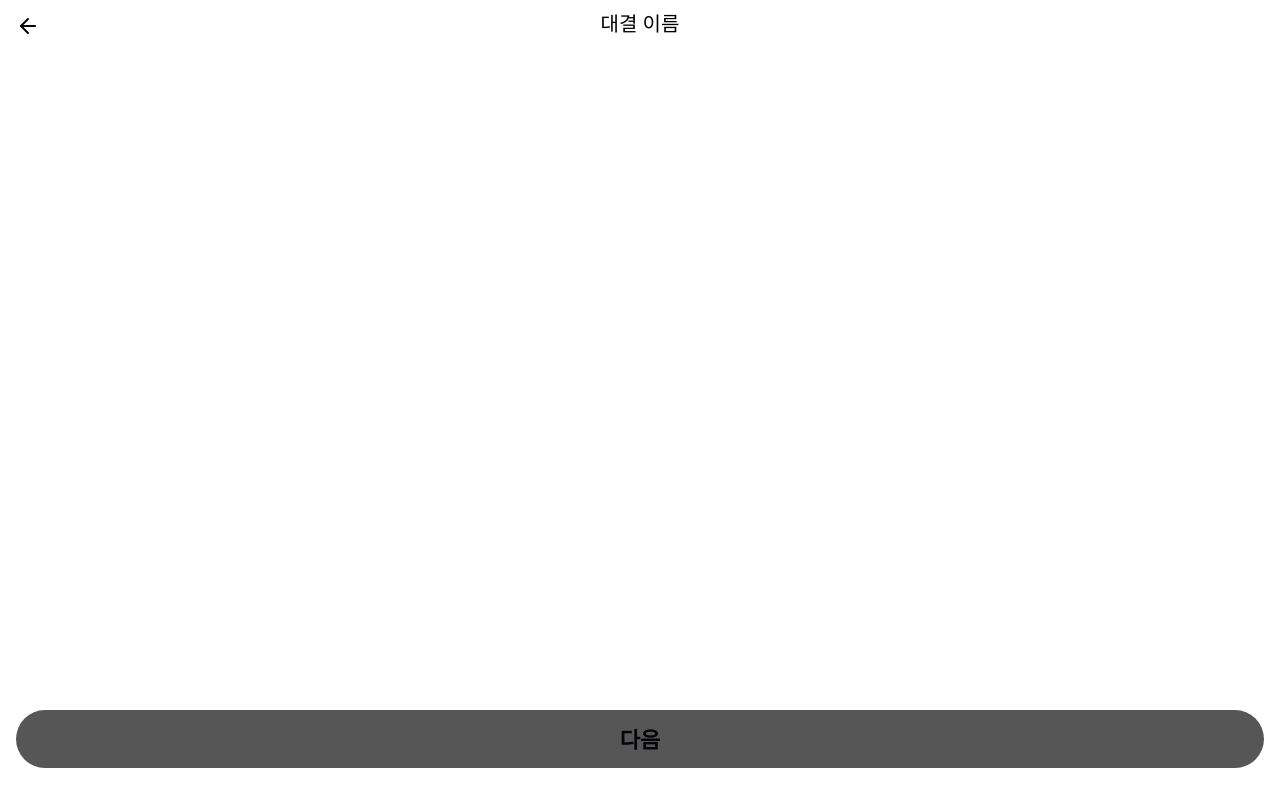
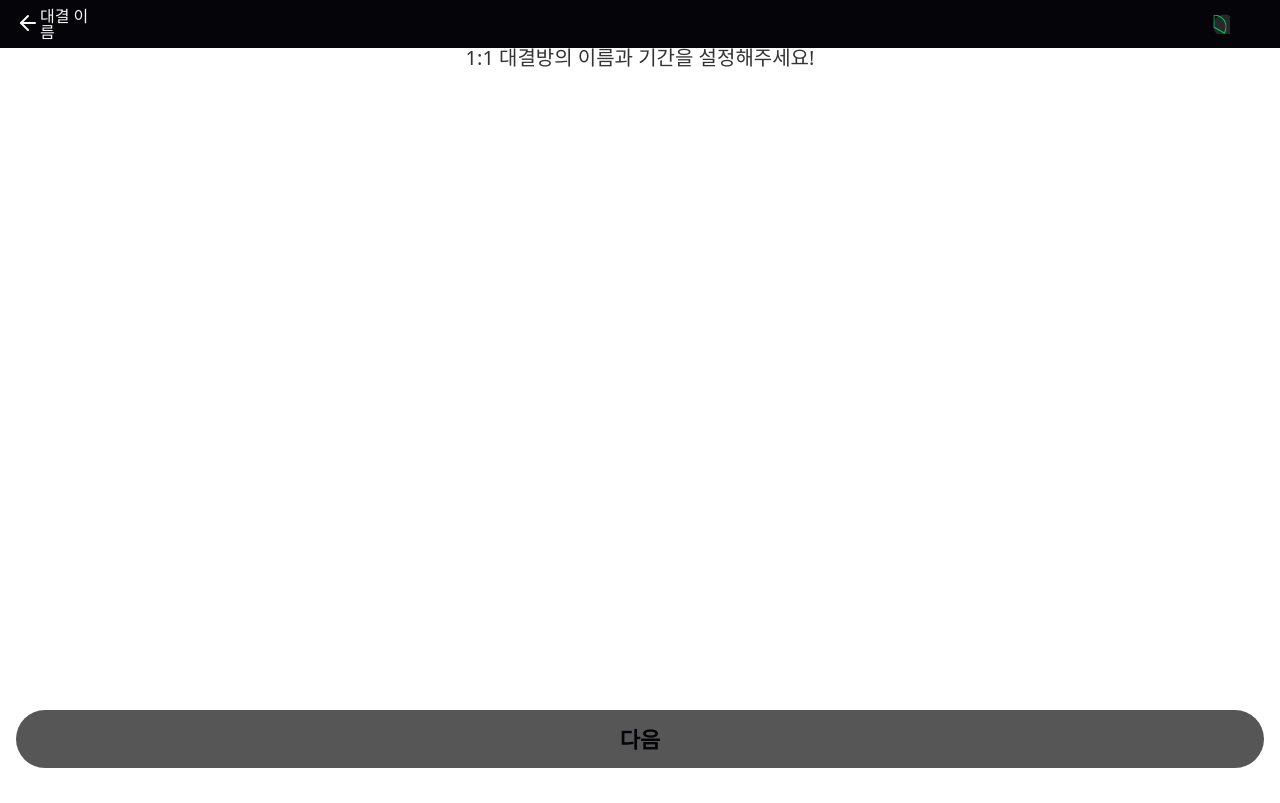
Before and after one commit to raon-code/apptitude-client, a React (Create React App) app: page /makeBattle in a window 1280 px wide. Built offline with nearby package versions, Linux system fonts and the light colour scheme.

Commit message:
[feat] depth별 텍스트 추가

```diff
--- a/src/components/Back.jsx
+++ b/src/components/Back.jsx
@@ -1,17 +1,100 @@
-export default function Back({title, backClick}) {
+import styled from 'styled-components';
+
+const Header = styled.div`
+  background-color: var(--background_color, #050409);
+  color: rgba(254, 254, 254, 0.98);
+  padding: 8px 16px;
+  display: flex;
+  align-items: center; /* 세로 가운데 정렬 */
+  justify-content: space-between;
+`;
+
+const Status = styled.div`
+  position: absolute;
+  right: 50px; /* 오른쪽으로 16px 이동 */
+  display: flex;
+  justify-content: center;
+  svg {
+    width: 20px;
+    height: 20px;
+  }
+`;
+
+const SvgContainer = styled.div`
+  display: flex;
+  justify-content: center; /* 가로 중앙 정렬 */
+  align-items: center; /* 세로 중앙 정렬 */
+  width: 100%;
+`;
+
+export default function Back({ title, backClick }) {
   return (
-        <div>
+    <Header>
       <div onClick={backClick}>
-                <button className="absolute top-[14px] left-[16px]">
-                    <svg xmlns="http://www.w3.org/2000/svg" viewBox="0 0 24 24" width="24" height="24" class="main-grid-item-icon" fill="none" stroke="currentColor" stroke-linecap="round" stroke-linejoin="round" stroke-width="2">
-                    <line x1="19" x2="5" y1="12" y2="12" />
-                    <polyline points="12 19 5 12 12 5" />
+        <button>
+          <svg
+            xmlns='http://www.w3.org/2000/svg'
+            viewBox='0 0 24 24'
+            width='24'
+            height='24'
+            className='main-grid-item-icon'
+            fill='none'
+            stroke='currentColor'
+            strokeLinecap='round'
+            strokeLinejoin='round'
+            strokeWidth='2'
+          >
+            <line x1='19' x2='5' y1='12' y2='12' />
+            <polyline points='12 19 5 12 12 5' />
           </svg>
         </button>
       </div>
-            <div className="flex justify-center mt-[14px]">
-                {title && <span className="text-[20px] font-medium">{title}</span>}
-            </div>
-        </div>
+      {title && <span>{title}</span>}
+      <SvgContainer>
+        <Status>
+          <svg
+            xmlns='http://www.w3.org/2000/svg'
+            width='12'
+            height='18'
+            viewBox='0 0 12 18'
+            fill='none'
+          >
+            <circle cx='10' cy='10.5' r='10' fill='#28272B' />
+            <svg
+              xmlns='http://www.w3.org/2000/svg'
+              width='12'
+              height='18'
+              viewBox='0 0 12 18'
+              fill='none'
+            >
+              <mask
+                id='path-1-outside-1_3_101'
+                maskUnits='userSpaceOnUse'
+                x='-9.17939e-07'
+                y='0.499999'
+                width='12'
+                height='18'
+                fill='black'
+              >
+                <rect
+                  fill='white'
+                  x='-9.17939e-07'
+                  y='0.499999'
+                  width='12'
+                  height='18'
+                />
+                <path d='M0.999999 1.5C2.75537 1.5 4.47981 1.96206 6 2.83975C7.52019 3.71743 8.78257 4.97981 9.66025 6.5C10.5379 8.02019 11 9.74463 11 11.5C11 13.2554 10.5379 14.9798 9.66025 16.5L1 11.5L0.999999 1.5Z' />
+              </mask>
+              <path
+                d='M0.999999 1.5C2.75537 1.5 4.47981 1.96206 6 2.83975C7.52019 3.71743 8.78257 4.97981 9.66025 6.5C10.5379 8.02019 11 9.74463 11 11.5C11 13.2554 10.5379 14.9798 9.66025 16.5L1 11.5L0.999999 1.5Z'
+                stroke='#04C357'
+                strokeWidth='2'
+                mask='url(#path-1-outside-1_3_101)'
+              />
+            </svg>
+          </svg>
+        </Status>
+      </SvgContainer>
+    </Header>
   );
 }
--- a/src/pages/MakeBattle.jsx
+++ b/src/pages/MakeBattle.jsx
@@ -1,44 +1,67 @@
-import { useState } from "react";
-import Back from "../components/Back";
-import Button from "../components/Button";
+import styled from 'styled-components';
+import { useState } from 'react';
+import Back from '../components/Back';
+import Button from '../components/Button';
 
-const titles = ['대결 이름', '대결 목표', '대결 보상', '대결 확인']
+const titles = ['대결 이름', '대결 목표', '대결 보상', '대결 확인'];
+const stepInfo = [
+  '1:1 대결방의 이름과 기간을 설정해주세요!',
+  '디톡스 시간을 설정해 주세요!',
+  '대결 보상을 설정해주세요!'
+];
+
+const FieldWrap = styled.div`
+  width: 100vw;
+  height: calc(100vh - 45px);
+`;
+const StepInfo = styled.h2`
+  font-size: 20px;
+  color: #333;
+  display: flex;
+  justify-content: center;
+`;
 
 export default function Battle() {
-    const [index, setIndex] = useState(1);
-    const [title, setTitle] = useState(titles[0]);
+  const [index, setIndex] = useState(0);
+  const [title, setTitle] = useState(titles[index]);
   const [step, setStep] = useState('다음');
   const [confirm, setConfirm] = useState(true);
 
   function onClick() {
-        if (titles.length === index) {
-            console.log('끝')
-            return
+    if (titles.length === index + 1) {
+      console.log('끝');
+      return;
     }
-        setIndex((crr) => crr + 1);
-        setTitle(titles[index])
-        if (index === 3) {
-            setStep('확인했습니다!')
+    setIndex((prevIndex) => prevIndex + 1);
+    setTitle(titles[index + 1]);
+    if (index === 2) {
+      setStep('확인했습니다!');
     }
   }
 
   function backClick() {
-        console.log(index)
-        if (index === 1) {
-            window.history.back()
+    console.log(index);
+    if (index === 0) {
+      window.history.back();
     }
-        setIndex((crr) => crr - 1);
-        setTitle(titles[index - 2]);
-        if (index !== 3) {
-            setStep('다음!')
+    setIndex((prevIndex) => prevIndex - 1);
+    setTitle(titles[index - 1]);
+    if (index !== 2) {
+      setStep('다음!');
     }
-
   }
 
   return (
     <div>
-            <Back title={title} backClick={backClick}/>
-            <Button clickEvent={onClick} step={step} confirm={confirm}/>
+      <Back
+        title={title}
+        backClick={backClick}
+        style={{ backgroundColor: '#000' }}
+      />
+      <FieldWrap>
+        <StepInfo>{stepInfo[index]}</StepInfo>
+      </FieldWrap>
+      <Button clickEvent={onClick} step={step} confirm={confirm} />
     </div>
   );
 }
```
Also changed, not shown: src/pages/BattleField.jsx (added). Lines whose indentation alone changed are shown as unchanged.
